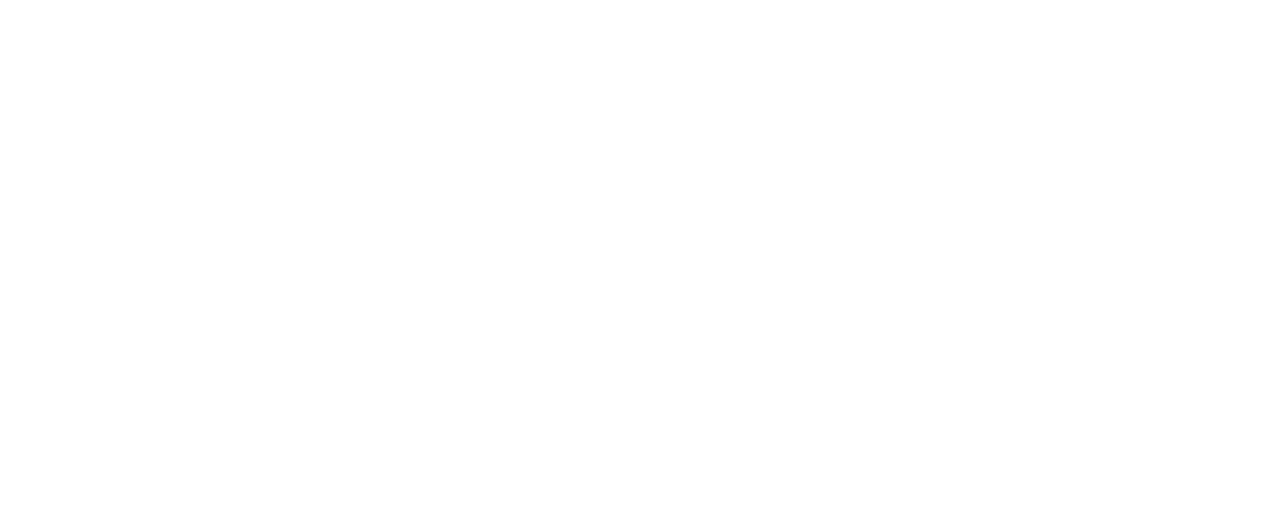
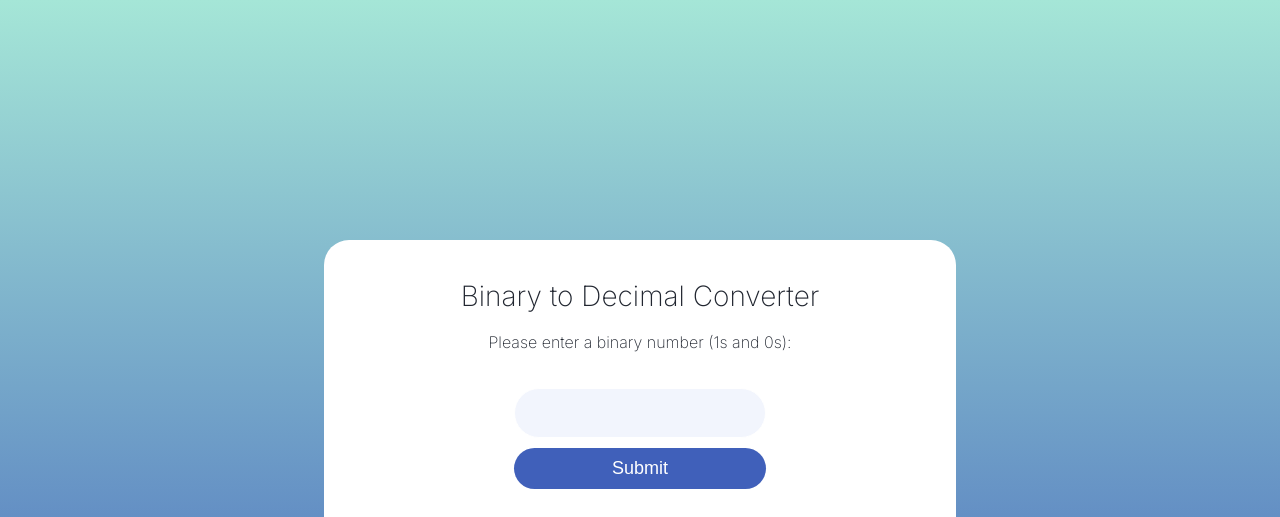
Before and after one commit to joshyide/100Days100Projects, a plain HTML site: page Tier1/Bin2Dec/index.html in a window 1280 px wide. Shown: the top 517 px of the page. Drawn offline with Linux system fonts and the light colour scheme.

Commit message:
style: applied all stylings

```diff
--- a/Tier1/Bin2Dec/index.html
+++ b/Tier1/Bin2Dec/index.html
@@ -5,10 +5,21 @@
     <meta charset="UTF-8">
     <meta name="viewport" content="width=device-width, initial-scale=1.0">
     <title>Bin2Dec</title>
+
+    <link href="https://fonts.googleapis.com/css2?family=Inter:wght@200,500&display=swap" rel="stylesheet">
+    <link rel="stylesheet" href="styles.css">
 </head>
 
 <body>
-    <h1></h1>
+    <div class="container">
+        <h1>Binary to Decimal Converter</h1>
+        <p>Please enter a binary number (1s and 0s):</p>
+        <input type="text" name="binary" class="binary-input">
+        <input type="submit" value="Submit">
+        <div>
+            <p class="result">57</p>
+        </div>
+    </div>
 
 </body>
 
--- a/Tier1/Bin2Dec/styles.css
+++ b/Tier1/Bin2Dec/styles.css
@@ -0,0 +1,71 @@
+html {
+    background: #A5E6D7;
+    background: -webkit-linear-gradient(top, #A5E6D7, #4060BA);
+    background: -moz-linear-gradient(top, #A5E6D7, #4060BA);
+    background: linear-gradient(to bottom, #A5E6D7, #4060BA);
+    font-family: 'Inter', sans-serif;
+    font-weight: 200;
+    color: #212630;
+    height: 100vh;
+}
+
+.container {
+    width: 50%;
+    min-width: 500px;
+    padding: 20px 0;
+    margin: 30vh auto;
+    background-color: #fff;
+    border-radius: 25px;
+    text-align: center;
+}
+
+h1 {
+    font-weight: 500;
+    font-size: 28px;
+}
+
+.result {
+    font-weight: 500;
+    font-size: 34px;
+}
+
+input {
+    box-sizing: border-box;
+}
+
+.binary-input {
+    padding: 10px 25px;
+    width: 40%;
+    font-size: 24px;
+    background-color: #f2f5fd;
+    border: none;
+    border: 1px solid #ffffff;
+    border-radius: 25px;
+    margin-top: 20px;
+    transition: all 0.5s;
+}
+
+.binary-input:focus {
+    border: 1px solid #4060BA;
+    transition: all 0.5s;
+}
+
+input[type='submit'] {
+    border: none;
+    background-color: #4060BA;
+    font-weight: 500;
+    color: white;
+    padding: 10px 10px;
+    width: 40%;
+    font-size: 18px;
+    display: block;
+    margin: 10px auto;
+    border-radius: 25px;
+    transition: all 0.5s 0.1s;
+}
+
+input[type='submit']:hover {
+    background-color: #e4ecff;
+    color: #141f3d;
+    transition: all 0.5s 0.1s;
+}
```
